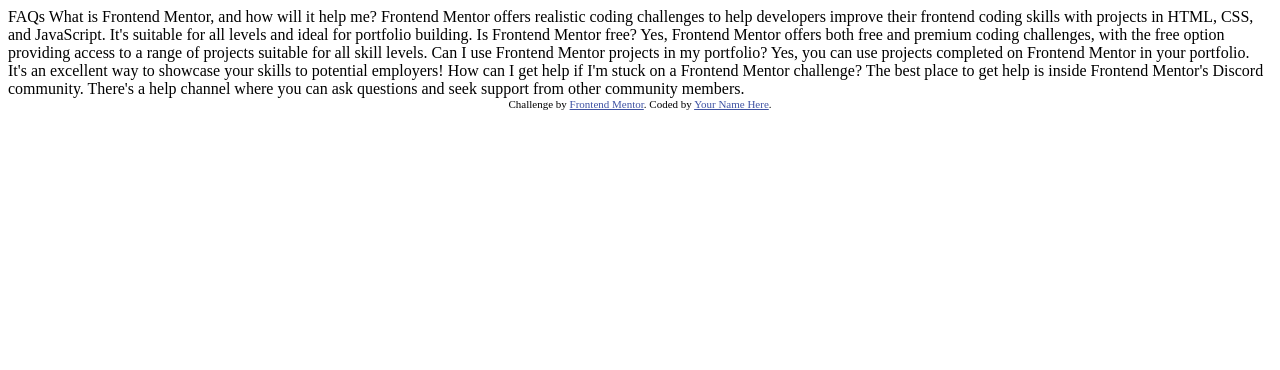
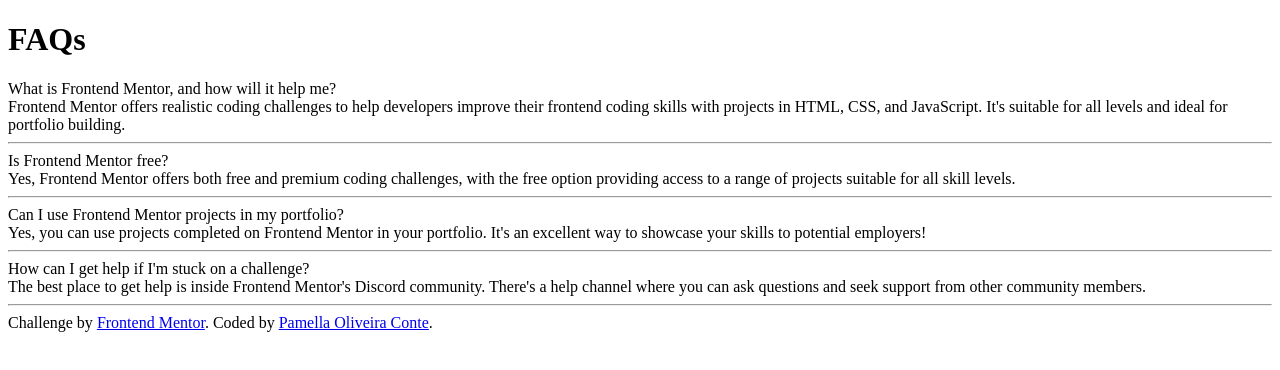
Before and after one commit to JainCK/FAQ-accordian-component-, a plain HTML site: page index.html in a window 1280 px wide. Drawn offline with Linux system fonts and the light colour scheme.

Commit message:
html code design

```diff
--- a/index.html
+++ b/index.html
@@ -5,44 +5,64 @@
   <meta name="viewport" content="width=device-width, initial-scale=1.0"> <!-- displays site properly based on user's device -->
 
   <link rel="icon" type="image/png" sizes="32x32" href="./assets/images/favicon-32x32.png">
+  <link rel="stylesheet" href="style.css">
 
   <title>Frontend Mentor | FAQ accordion</title>
 
-  <!-- Feel free to remove these styles or customise in your own stylesheet 👍 -->
-  <style>
-    .attribution { font-size: 11px; text-align: center; }
-    .attribution a { color: hsl(228, 45%, 44%); }
-  </style>
+
 </head>
 <body>
+  <main>
+    <div class="accordion-body">
 
-  FAQs
+      <div class="accordion">
+        <h1>FAQs</h1>
+        <div class="container">
+          <div class="label">What is Frontend Mentor, and how will it help me?</div>
+          <div class="content">Frontend Mentor offers realistic coding challenges to help developers improve their
+            frontend coding skills with projects in HTML, CSS, and JavaScript. It's suitable for
+            all levels and ideal for portfolio building.</div>
+        </div>
+        <hr>
 
-  What is Frontend Mentor, and how will it help me?
+        <div class="container">
+          <div class="label">Is Frontend Mentor free?</div>
+          <div class="content">Yes, Frontend Mentor offers both free and premium coding challenges, with the free
+            option providing access to a range of projects suitable for all skill levels.</div>
+        </div>
+        <hr>
 
-  Frontend Mentor offers realistic coding challenges to help developers improve their
-  frontend coding skills with projects in HTML, CSS, and JavaScript. It's suitable for
-  all levels and ideal for portfolio building.
+        <div class="container">
+          <div class="label">Can I use Frontend Mentor projects in my portfolio?</div>
+          <div class="content">Yes, you can use projects completed on Frontend Mentor in your portfolio. It's an excellent
+            way to showcase your skills to potential employers!</div>
+        </div>
+        <hr>
 
-  Is Frontend Mentor free?
+        <div class="container">
+          <div class="label">How can I get help if I'm stuck on a challenge?</div>
+          <div class="content">The best place to get help is inside Frontend Mentor's Discord community. There's a help
+            channel where you can ask questions and seek support from other community members.</div>
+        </div>
+        <hr>
 
-  Yes, Frontend Mentor offers both free and premium coding challenges, with the free
-  option providing access to a range of projects suitable for all skill levels.
+      </div>
 
-  Can I use Frontend Mentor projects in my portfolio?
+    </div>
 
-  Yes, you can use projects completed on Frontend Mentor in your portfolio. It's an excellent
-  way to showcase your skills to potential employers!
-
-  How can I get help if I'm stuck on a Frontend Mentor challenge?
-
-  The best place to get help is inside Frontend Mentor's Discord community. There's a help
-  channel where you can ask questions and seek support from other community members.
+    <div class="attribution">
+      Challenge by <a href="https://www.frontendmentor.io?ref=challenge" target="_blank">Frontend Mentor</a>.
+      Coded by <a href="https://github.com/Pamellaoliveiraconte">Pamella Oliveira Conte</a>.
+    </div>
+  </main>
 
 
-  <div class="attribution">
-    Challenge by <a href="https://www.frontendmentor.io?ref=challenge" target="_blank">Frontend Mentor</a>.
-    Coded by <a href="#">Your Name Here</a>.
-  </div>
+
+
+
+
+
+
+
 </body>
 </html>
```
